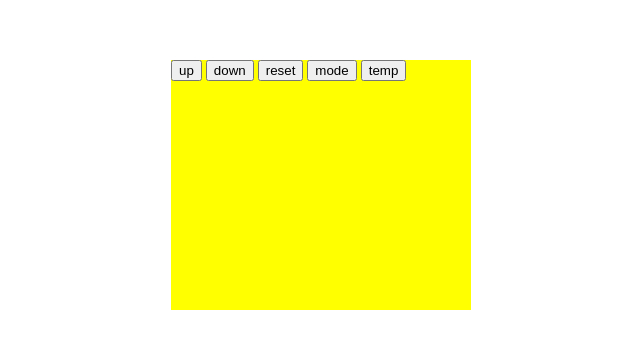
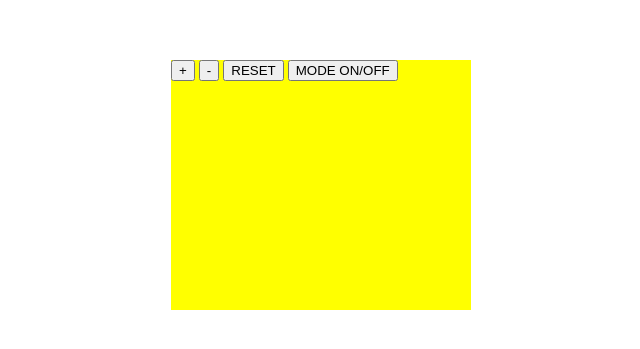
Before and after one commit to junyuanxue/thermostat, a plain HTML site: page thermo_index.html in a window 1280 px wide. Shown: the part 193-542 px from the top of the page, without its empty margins (319-959 px from the left). Drawn offline with nearby package versions, Linux system fonts and the light colour scheme.

Commit message:
HTML added

```diff
--- a/thermo_index.html
+++ b/thermo_index.html
@@ -1,23 +1,22 @@
 <!DOCTYPE html>
 <html>
   <head>
-    <script type="text/javascript" src="src/thermostat.js"></script>
+
+    <script src="https://code.jquery.com/jquery-2.1.4.min.js"></script>
+    <script src="src/thermostat.js"></script>
+    <script src="interface.js"></script>
+
   </head>
   <body>
-    <script type="text/javascript">
-    function init() {
-      new Thermostat
-    }
-    window.onload = init;
-    </script>
+  <section>
+  <h1 id="temperature"></h1>
 
       <div style="width:300px; height:250px; background-color:yellow;margin:auto;margin-top: 20%">
-      <div style="margin:auto; margin-top:10%; ">
-        <input type='button' name='up' value='up' onclick='increaseTemperature();'>
-        <input type='button' name='down' value='down' onclick='decreaseTemperature();'>
-        <input type='button' name='reset' value='reset' onclick='tempReset();'>
-        <input type='button' name='mode' value='mode' onclick='switchModePowerSaving();'>
-        <input type='button' name='temp' value='temp' onclick='currentTemperature();'>
+        <div style="margin:auto; margin-top:10%; "></button>
+          <button  id='up'>+</button>
+          <button  id='down'>-</button>
+          <button  id='reset'>RESET</button>
+          <button  id='mode'>MODE ON/OFF</button>
         </div>
 
         <div>
@@ -26,5 +25,7 @@
           </script>
         </div>
       </div>
+    </section>
+
   </body>
 </html>
```
Also changed, not shown: 3 other files. Lines whose indentation alone changed are shown as unchanged.
